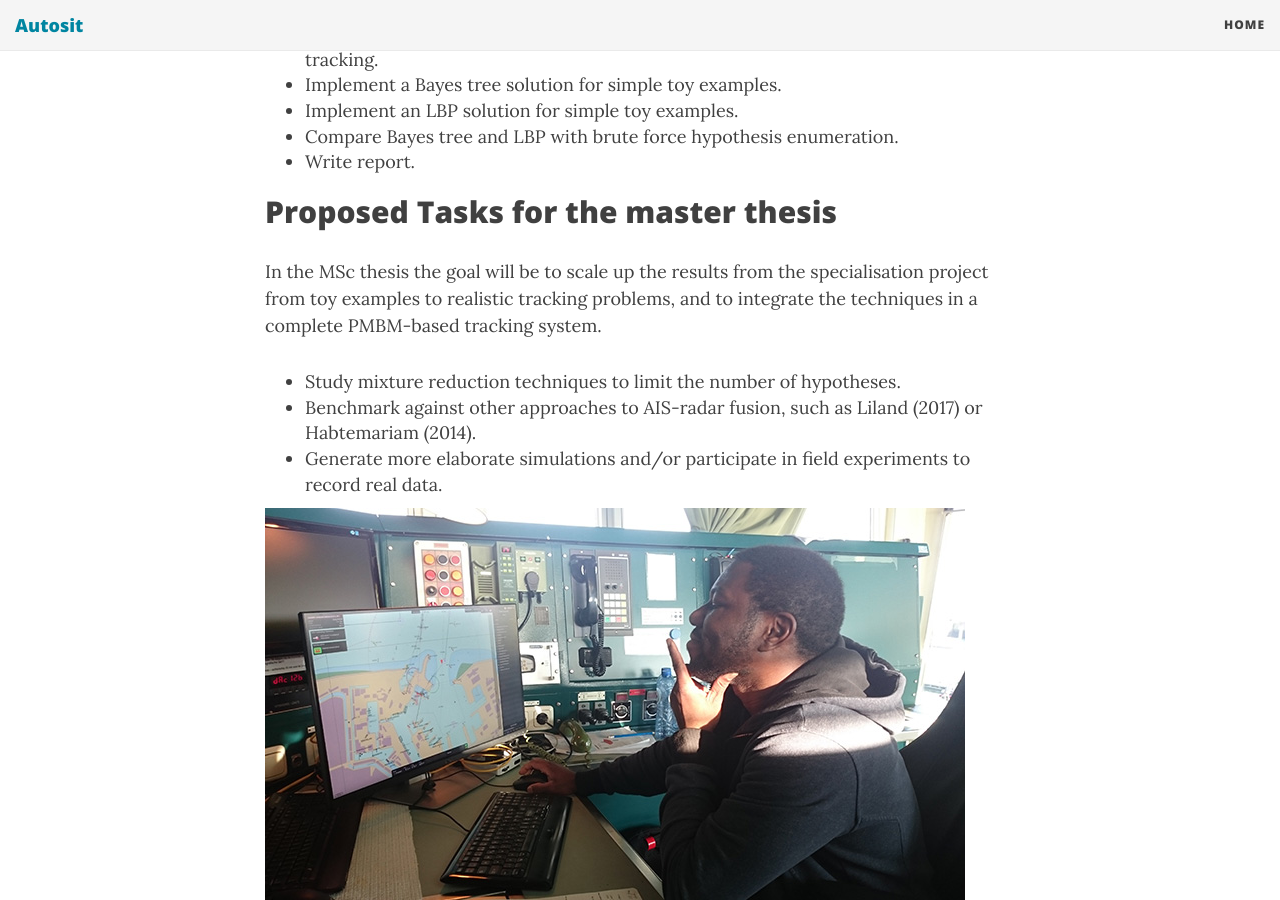
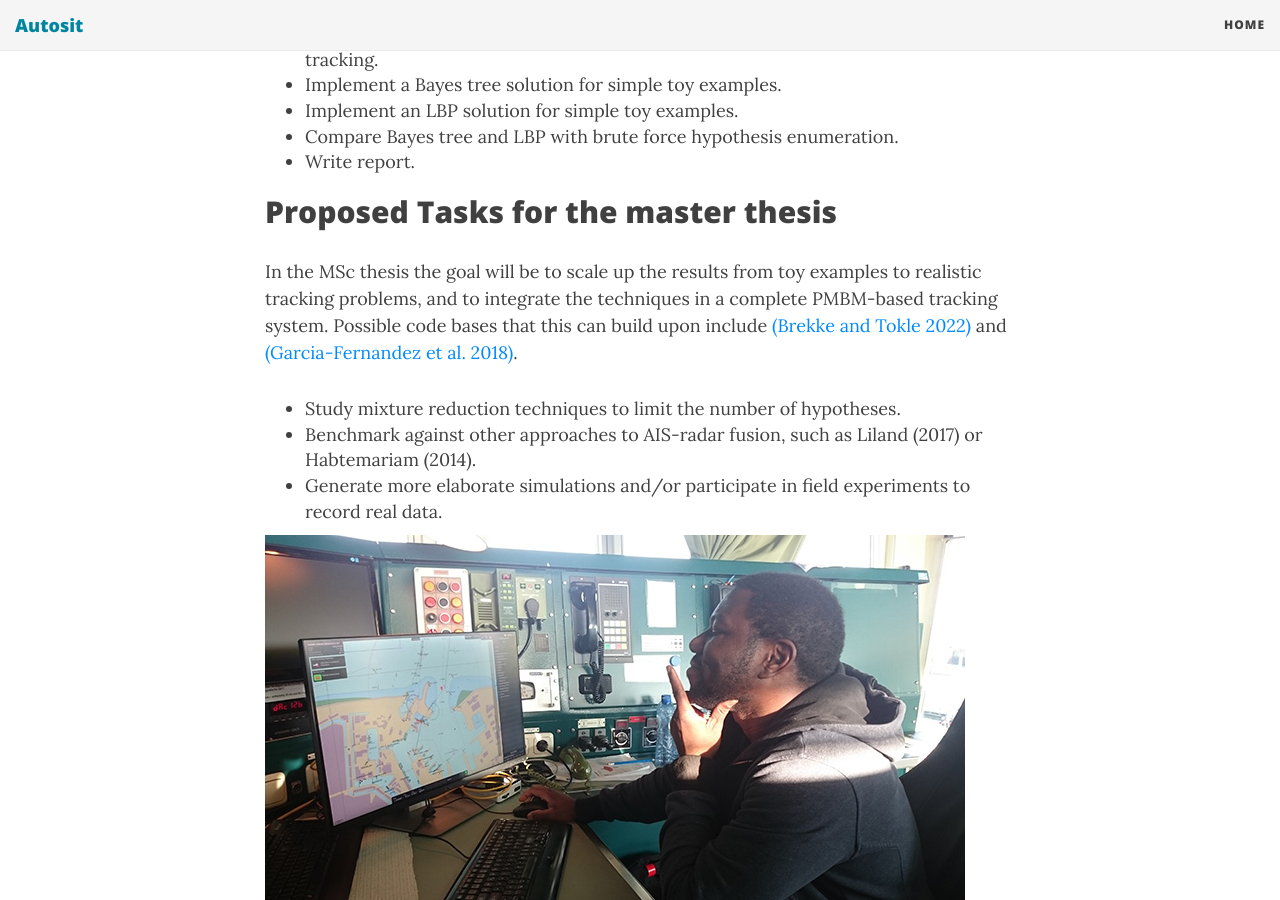
Before and after one commit to autosit/autosit.github.io, a Jekyll site: the page built from _posts/2022-03-30-pmbm_bp.md, in a window 1280 px wide and 900 px high, scrolled down 1688 px. Built offline with Jekyll 4.4.1, drawn with Linux system fonts in a browser that asks for light colours; nearby versions of some CDN libraries.

Commit message:
som links in bp

```diff
--- a/_posts/2022-03-30-pmbm_bp.md
+++ b/_posts/2022-03-30-pmbm_bp.md
@@ -37,7 +37,7 @@ The following tasks are proposed for the specialisation project:
 
 ## Proposed Tasks for the master thesis
 
-In the MSc thesis the goal will be to scale up the results from the specialisation project from toy examples to realistic tracking problems, and to integrate the techniques in a complete PMBM-based tracking system.
+In the MSc thesis the goal will be to scale up the results from toy examples to realistic tracking problems, and to integrate the techniques in a complete PMBM-based tracking system. Possible code bases that this can build upon include [(Brekke and Tokle 2022)] and [(Garcia-Fernandez et al. 2018)].
 
 * Study mixture reduction techniques to limit the number of hypotheses.
 * Benchmark against other approaches to AIS-radar fusion, such as Liland (2017) or Habtemariam (2014).
@@ -73,3 +73,5 @@ Supervisor: [Edmund Brekke].
 [Liland2017]: https://brage.bibsys.no/xmlui/bitstream/handle/11250/2452107/16477_FULLTEXT.pdf?sequence=1
 [Autosea]: https://www.ntnu.edu/autosea
 [Milliampere]: https://www.ntnu.edu/autoferry
+[(Brekke and Tokle 2022)]: https://folk.ntnu.no/edmundfo/fusion2022preprints/BrekkeTokleExploration.pdf
+[(Garcia-Fernandez et al. 2018)]: https://ieeexplore.ieee.org/document/8289337
```
